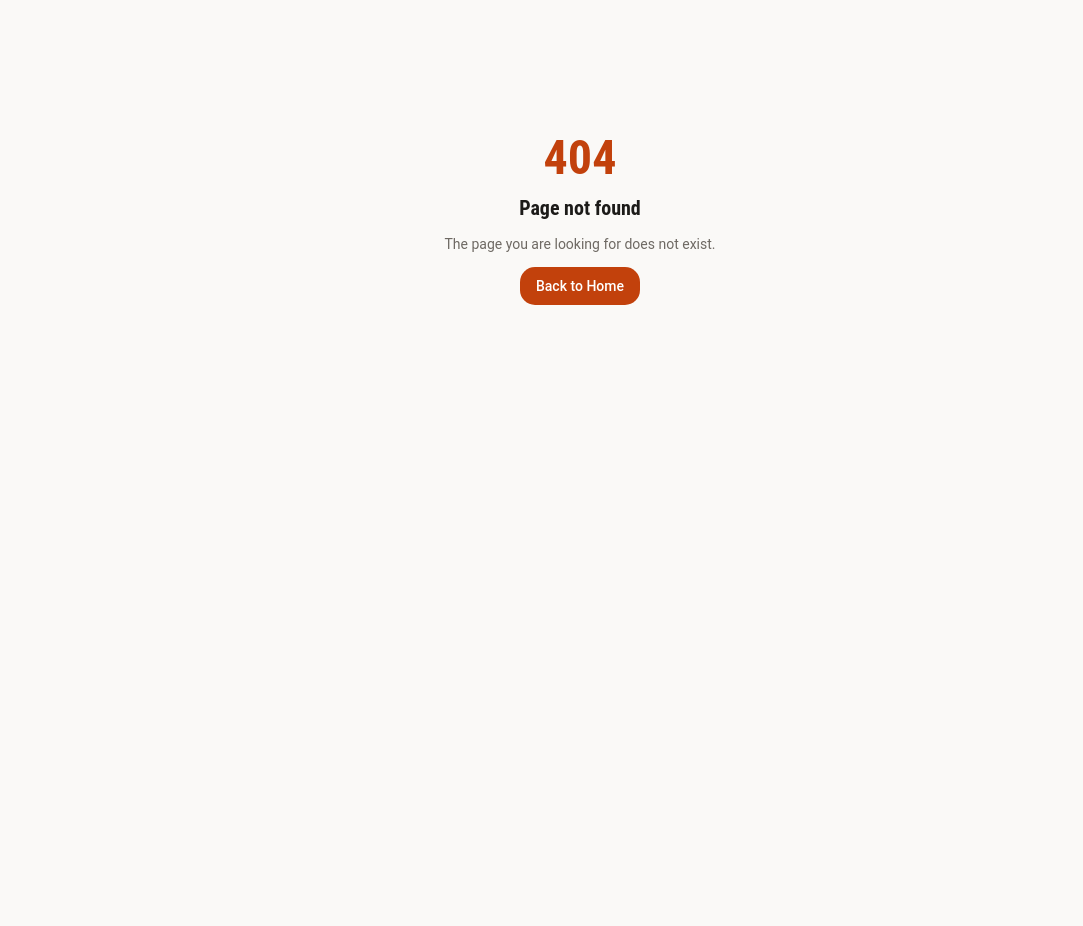
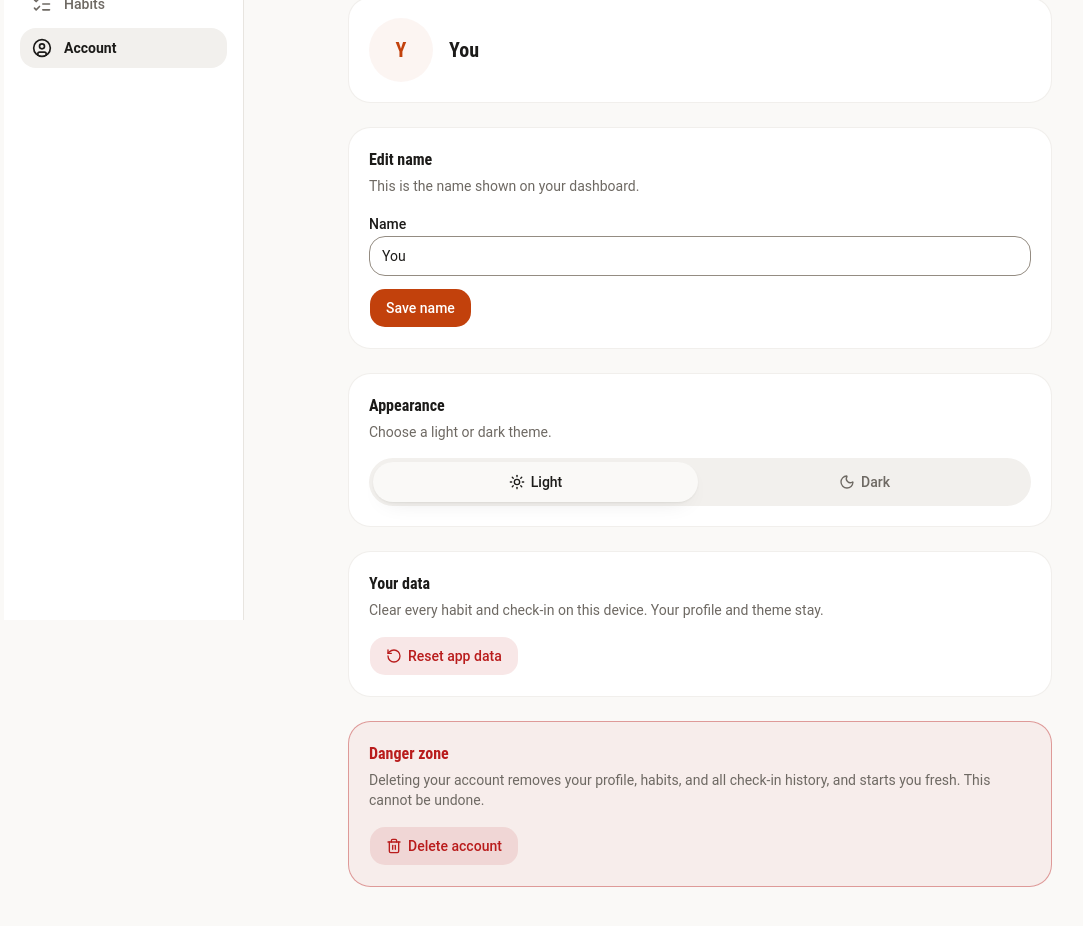
Before and after one commit to Sarfarosh-0/Everyday, a React (Vite) app in the folder frontend/: page /account in a window 1280 px wide. Before the commit this address had no page. Shown: the part 180-1106 px from the top of the page, without its empty margins (60-1143 px from the left). Before the commit the page ends 800 px from the top, so only its background shows below. Built offline with nearby package versions, Linux system fonts and the light colour scheme.

Commit message:
feat: restore account page and add it to navigation
Adds the fourth Account tab and route, links the Home avatar to it, and wires up delete account with a fresh local profile so the app never lands on an error screen.

```diff
--- a/frontend/src/components/layout/bottom-tab-bar.tsx
+++ b/frontend/src/components/layout/bottom-tab-bar.tsx
@@ -8,7 +8,7 @@ export function BottomTabBar() {
       aria-label="Main"
       className="fixed inset-x-0 bottom-0 z-40 border-t border-border bg-card/95 pb-[env(safe-area-inset-bottom)] backdrop-blur md:hidden"
     >
-      <ul className="grid grid-cols-3">
+      <ul className="grid grid-cols-4">
         {NAV_ITEMS.map((item) => (
           <li key={item.to}>
             <NavLink
--- a/frontend/src/components/layout/nav-items.ts
+++ b/frontend/src/components/layout/nav-items.ts
@@ -1,4 +1,10 @@
-import { ChartColumn, House, ListChecks, type LucideIcon } from "lucide-react"
+import {
+  ChartColumn,
+  CircleUser,
+  House,
+  ListChecks,
+  type LucideIcon,
+} from "lucide-react"
 
 export type NavItem = {
   to: string
@@ -10,4 +16,5 @@ export const NAV_ITEMS: NavItem[] = [
   { to: "/", label: "Home", icon: House },
   { to: "/analytics", label: "Analytics", icon: ChartColumn },
   { to: "/habits", label: "Habits", icon: ListChecks },
+  { to: "/account", label: "Account", icon: CircleUser },
 ]
--- a/frontend/src/features/account/account-page.tsx
+++ b/frontend/src/features/account/account-page.tsx
@@ -1,6 +1,8 @@
 import { useEffect, useState } from "react"
+import { useNavigate } from "react-router"
 import { toast } from "sonner"
 import { PageHeader } from "@/components/layout/page-header"
+import { DangerZone } from "@/features/account/danger-zone"
 import { NameEditForm } from "@/features/account/name-edit-form"
 import { ProfileCard } from "@/features/account/profile-card"
 import { ResetDataSection } from "@/features/account/reset-data-section"
@@ -9,12 +11,14 @@ import { useAuthStore } from "@/store/auth-store"
 import { useCompletionsStore } from "@/store/completions-store"
 import { useHabitsStore } from "@/store/habits-store"
 
-type AccountAction = "name" | "reset"
+type AccountAction = "name" | "reset" | "delete"
 
 export function AccountPage() {
+  const navigate = useNavigate()
   const user = useAuthStore((state) => state.user)
   const updateName = useAuthStore((state) => state.updateName)
   const resetData = useAuthStore((state) => state.resetData)
+  const deleteAccount = useAuthStore((state) => state.deleteAccount)
   const accountError = useAuthStore((state) => state.error)
   const clearError = useAuthStore((state) => state.clearError)
   const resetHabits = useHabitsStore((state) => state.reset)
@@ -22,6 +26,7 @@ export function AccountPage() {
 
   const [activeAction, setActiveAction] = useState<AccountAction | null>(null)
   const [resetting, setResetting] = useState(false)
+  const [deleting, setDeleting] = useState(false)
 
   useEffect(() => {
     clearError()
@@ -55,6 +60,22 @@ export function AccountPage() {
     toast.success("Your habits and history were cleared.")
   }
 
+  async function deleteAccountAndRestart() {
+    setActiveAction("delete")
+    setDeleting(true)
+    clearError()
+
+    const deleted = await deleteAccount()
+    if (!deleted) {
+      setDeleting(false)
+      return
+    }
+
+    setDeleting(false)
+    toast.success("Account deleted. You are starting fresh.")
+    navigate("/", { replace: true })
+  }
+
   if (!user) return null
 
   return (
@@ -73,6 +94,11 @@ export function AccountPage() {
           error={activeAction === "reset" ? accountError : null}
           onReset={clearData}
         />
+        <DangerZone
+          deleting={deleting}
+          error={activeAction === "delete" ? accountError : null}
+          onDelete={deleteAccountAndRestart}
+        />
       </div>
     </>
   )
--- a/frontend/src/features/account/danger-zone.tsx
+++ b/frontend/src/features/account/danger-zone.tsx
@@ -32,7 +32,7 @@ export function DangerZone({ deleting, error, onDelete }: DangerZoneProps) {
       </h2>
       <p className="mt-1 text-sm text-muted-foreground">
         Deleting your account removes your profile, habits, and all check-in
-        history. This cannot be undone.
+        history, and starts you fresh. This cannot be undone.
       </p>
 
       {error ? (
@@ -59,7 +59,7 @@ export function DangerZone({ deleting, error, onDelete }: DangerZoneProps) {
         open={confirmOpen}
         onOpenChange={setConfirmOpen}
         title="Delete your account?"
-        description="This removes your profile, habits, and all check-ins. This cannot be undone."
+        description="This removes your profile, habits, and all check-ins, and starts you fresh. This cannot be undone."
         confirmLabel="Delete account"
         onConfirm={() => void onDelete()}
         onCloseAutoFocus={restoreDeleteButton}
--- a/frontend/src/features/home/greeting-header.tsx
+++ b/frontend/src/features/home/greeting-header.tsx
@@ -1,4 +1,5 @@
 import { format } from "date-fns"
+import { Link } from "react-router"
 import { DEFAULT_USER_NAME } from "@/lib/services/auth"
 import type { User } from "@/lib/types"
 
@@ -41,12 +42,13 @@ export function GreetingHeader({ user }: GreetingHeaderProps) {
           {format(today, "EEEE, d MMMM")}
         </p>
       </div>
-      <span
-        aria-hidden
-        className="flex size-11 shrink-0 items-center justify-center rounded-full bg-primary/10 font-heading text-sm font-semibold text-primary"
+      <Link
+        to="/account"
+        aria-label="Open account"
+        className="flex size-11 shrink-0 items-center justify-center rounded-full bg-primary/10 font-heading text-sm font-semibold text-primary outline-none transition-colors hover:bg-primary/20 focus-visible:ring-3 focus-visible:ring-ring/50"
       >
-        {initials(user.name)}
-      </span>
+        <span aria-hidden>{initials(user.name)}</span>
+      </Link>
     </header>
   )
 }
--- a/frontend/src/routes/app-routes.tsx
+++ b/frontend/src/routes/app-routes.tsx
@@ -1,5 +1,6 @@
 import { BrowserRouter, Route, Routes } from "react-router"
 import { AppShell } from "@/components/layout/app-shell"
+import { AccountPage } from "@/features/account/account-page"
 import { AnalyticsPage } from "@/features/analytics/analytics-page"
 import { HabitsPage } from "@/features/habits/habits-page"
 import { HomePage } from "@/features/home/home-page"
@@ -9,13 +10,14 @@ import { NotFoundPage } from "@/routes/not-found-page"
 export function AppRoutes() {
   return (
     <BrowserRouter>
-      {/* Login, Signup, and Account stay in src/ but are intentionally not routed. */}
+      {/* Login and Signup stay in src/ but are intentionally not routed. */}
       <Routes>
         <Route element={<AppBootstrap />}>
           <Route element={<AppShell />}>
             <Route index element={<HomePage />} />
             <Route path="analytics" element={<AnalyticsPage />} />
             <Route path="habits" element={<HabitsPage />} />
+            <Route path="account" element={<AccountPage />} />
           </Route>
         </Route>
         <Route path="*" element={<NotFoundPage />} />
--- a/frontend/src/store/auth-store.ts
+++ b/frontend/src/store/auth-store.ts
@@ -150,7 +150,10 @@ export const useAuthStore = create<AuthState>((set) => ({
     try {
       await deleteAccountService()
       resetDataStores()
-      set({ user: null })
+      // Sign-in is disabled, so continue with a fresh local profile instead of
+      // dropping the user into the "profile unavailable" state.
+      const user = await getLocalUser()
+      set({ user })
       return true
     } catch (error) {
       set({
```
